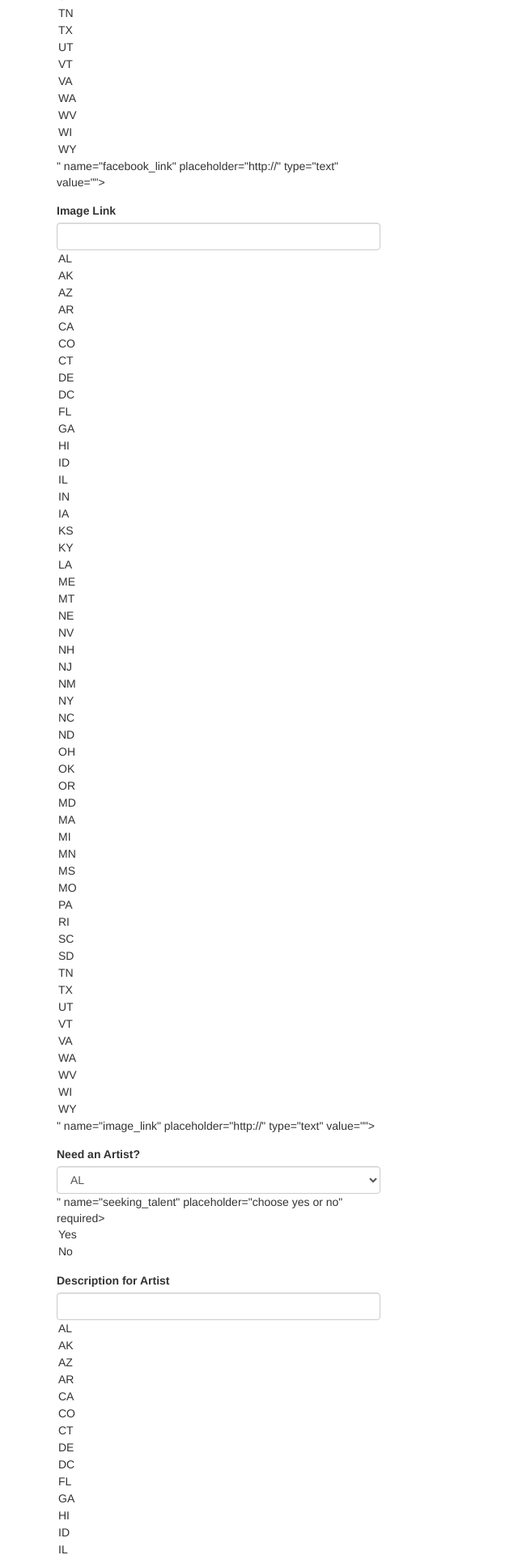
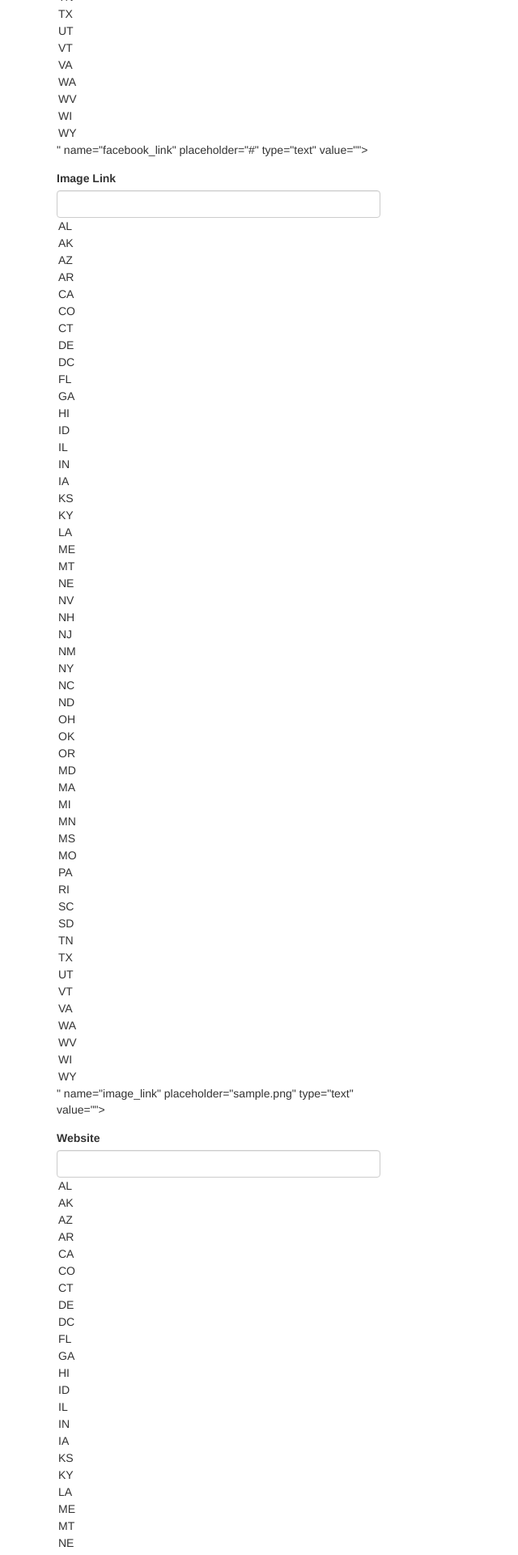
Before and after one commit to harivicky11/Fyyur, a Flask app: page /venues/1/edit in a window 1280 px wide. Shown: the part 1880-3800 px from the top of the page at 81% size, without its empty margins (0-640 px from the left). Run offline with Flask 2, Linux system fonts and the light colour scheme; tables that the repository leaves empty hold one stand-in row (values such as "Sample post"); some libraries are stand-ins or nearby versions.

Commit message:
Cleared up bugs on project

```diff
--- a/app.py
+++ b/app.py
@@ -95,14 +95,8 @@
 
 @app.route('/venues/search', methods=['POST'])
 def search_venues():
-    # TODO: implement search on artists with partial string search. Ensure it is case-insensitive.
-    # seach for Hop should return "The Musical Hop".
-    # search for "Music" should return "The Musical Hop" and "Park Square Live Music & Coffee"
-    # get the user search term
+
     search_term = request.form.get('search_term', '')
-
-    # find all venues matching search term
-    # including partial match and case-insensitive
     venues = Venue.query.filter(Venue.name.ilike(f'%{search_term}%')).all()
 
     response = {
@@ -130,9 +124,6 @@
 
 @app.route('/venues/<int:venue_id>')
 def show_venue(venue_id):
-    # shows the venue page with the given venue_id
-    # TODO: replace with real venue data from the venues table, using venue_id
-    # get all venues
     venue = Venue.query.filter_by(id=venue_id).first()
 
     # get all shows for given venue
@@ -177,6 +168,7 @@
         "city": venue.city,
         "state": venue.state,
         "phone": venue.phone,
+        "website": venue.website,
         "facebook_link": venue.facebook_link,
         "seeking_talent": venue.seeking_talent,
         "seeking_description": venue.seeking_description,
@@ -212,6 +204,7 @@
         phone_validator(phone)
         genres = form.genres.data
         facebook_link = form.facebook_link.data
+        website = form.website.data
         image_link = form.image_link.data
         seeking_talent = True if form.seeking_talent.data == 'Yes' else False
         seeking_description = form.seeking_description.data
@@ -219,7 +212,7 @@
         # create new Venue from form data
         venue = Venue(name=name, city=city, state=state, address=address,
                       phone=phone, genres=genres, facebook_link=facebook_link,
-                      image_link=image_link,
+                      website=website, image_link=image_link,
                       seeking_talent=seeking_talent,
                       seeking_description=seeking_description)
 
@@ -252,7 +245,7 @@
     try:
         # get venue, delete it, commit to db
 
-        venue = Venue.query.filter(Venue.id == venue_id).first()
+        venue = Venue.query.filter_by(id = venue_id).first()
         # print('Venue', venue)
         name = venue.name
 
@@ -374,6 +367,7 @@
         "city": artist.city,
         "state": artist.state,
         "phone": artist.phone,
+        "website": artist.website,
         "facebook_link": artist.facebook_link,
         "seeking_venue": artist.seeking_venue,
         "seeking_description": artist.seeking_description,
@@ -403,6 +397,7 @@
         "city": artist.city,
         "state": artist.state,
         "phone": artist.phone,
+        "website": artist.website,
         "facebook_link": artist.facebook_link,
         "seeking_venue": artist.seeking_venue,
         "seeking_description": artist.seeking_description,
@@ -434,6 +429,7 @@
         phone_validator(artist.phone)
         artist.facebook_link = form.facebook_link.data
         artist.image_link = form.image_link.data
+        artist.website = form.website.data
         artist.seeking_venue = True if form.seeking_venue.data == 'Yes' else False
         artist.seeking_description = form.seeking_description.data
 
@@ -476,6 +472,7 @@
         "city": venue.city,
         "state": venue.state,
         "phone": venue.phone,
+        "website": venue.website,
         "facebook_link": venue.facebook_link,
         "seeking_talent": venue.seeking_talent,
         "seeking_description": venue.seeking_description,
@@ -507,6 +504,7 @@
         # validate phone num
         phone_validator(venue.phone)
         venue.facebook_link = form.facebook_link.data
+        venue.website = form.website.data
         venue.image_link = form.image_link.data
         venue.seeking_talent = True if form.seeking_talent.data == 'Yes' else False
         venue.seeking_description = form.seeking_description.data
@@ -554,6 +552,7 @@
         phone_validator(phone)
         genres = form.genres.data
         facebook_link = form.facebook_link.data
+        website = form.website.data
         image_link = form.image_link.data
         seeking_venue = True if form.seeking_venue.data == 'Yes' else False
         seeking_description = form.seeking_description.data
@@ -561,7 +560,7 @@
         # create new artist from form data
         artist = Artist(name=name, city=city, state=state, phone=phone,
                         genres=genres, facebook_link=facebook_link,
-                        image_link=image_link,
+                        website=website, image_link=image_link,
                         seeking_venue=seeking_venue,
                         seeking_description=seeking_description)
 
--- a/forms.py
+++ b/forms.py
@@ -116,6 +116,7 @@
     facebook_link = StringField(
         'facebook_link', validators=[URL()]
     )
+    website = StringField('website', validators=[URL()])
     seeking_talent = SelectField(
         'seeking_talent', validators=[DataRequired()],
         choices=[
@@ -224,6 +225,7 @@
         # TODO implement enum restriction
         'facebook_link', validators=[URL()]
     )
+    website = StringField('website', validators=[URL()])
     seeking_venue = SelectField(
         'seeking_venue', validators=[DataRequired()],
         choices=[
--- a/models.py
+++ b/models.py
@@ -31,6 +31,7 @@
     image_link = db.Column(db.String(500))
     facebook_link = db.Column(db.String(120))
     genres = db.Column("genres", db.ARRAY(db.String()), nullable=False)
+    website = db.Column(db.String(500))
     seeking_talent = db.Column(db.Boolean, default=True)
     seeking_description = db.Column(db.String(120))
     shows = db.relationship('Show', backref='venue', lazy=True)
@@ -51,12 +52,13 @@
     genres = db.Column("genres", db.ARRAY(db.String()), nullable=False)
     image_link = db.Column(db.String(500))
     facebook_link = db.Column(db.String(120))
+    website = db.Column(db.String(500))
     seeking_venue = db.Column(db.Boolean, default=True)
     seeking_description = db.Column(db.String(120))
     shows = db.relationship('Show', backref='artist', lazy=True)
 
     def __repr__(self):
-        return f'<Venue {self.id} {self.name}>'
+        return f'<Artist {self.id} {self.name}>'
 
     # TODO: implement any missing fields, as a database migration using Flask-Migrate --> Completed
 
--- a/templates/forms/edit_venue.html
+++ b/templates/forms/edit_venue.html
@@ -7,47 +7,51 @@
         title="Back to homepage"><i class="fa fa-home pull-right"></i></a></h3>
     <div class="form-group">
       <label for="name">Name</label>
-      {{ form.name(class_ = 'form-control', autofocus = true) }}
+      {{ form.name(class_ = 'form-control', placeholder=venue.name, autofocus = true) }}
     </div>
     <div class="form-group">
       <label>City & State</label>
       <div class="form-inline">
         <div class="form-group">
-          {{ form.city(class_ = 'form-control', placeholder='City', autofocus = true) }}
+          {{ form.city(class_ = 'form-control', placeholder=venue.city, autofocus = true) }}
         </div>
         <div class="form-group">
-          {{ form.state(class_ = 'form-control', placeholder='State', autofocus = true) }}
+          {{ form.state(class_ = 'form-control', placeholder=venue.state, autofocus = true) }}
         </div>
       </div>
     </div>
     <div class="form-group">
       <label for="address">Address</label>
-      {{ form.address(class_ = 'form-control', autofocus = true) }}
+      {{ form.address(class_ = 'form-control',placeholder=venue.address, autofocus = true) }}
     </div>
     <div class="form-group">
       <label for="phone">Phone</label>
-      {{ form.phone(class_ = 'form-control', placeholder='xxx-xxx-xxxx', autofocus = true) }}
+      {{ form.phone(class_ = 'form-control', placeholder=venue.phone, autofocus = true) }}
     </div>
     <div class="form-group">
       <label for="genres">Genres</label>
       <small>Ctrl+Click to select multiple</small>
-      {{ form.genres(class_ = 'form-control', placeholder='Genres, separated by commas', id=form.state, autofocus = true) }}
+      {{ form.genres(class_ = 'form-control', placeholder=venue.genres, id=form.state, autofocus = true) }}
     </div>
     <div class="form-group">
       <label for="genres">Facebook Link</label>
-      {{ form.facebook_link(class_ = 'form-control', placeholder='http://', id=form.state, autofocus = true) }}
+      {{ form.facebook_link(class_ = 'form-control', placeholder=venue.facebook_link, id=form.state, autofocus = true) }}
     </div>
     <div class="form-group">
       <label for="genres">Image Link</label>
-      {{ form.image_link(class_ = 'form-control', placeholder='http://', id=form.state, autofocus = true) }}
+      {{ form.image_link(class_ = 'form-control', placeholder=venue.image_link, id=form.state, autofocus = true) }}
+    </div>
+    <div class="form-group">
+      <label for="genres">Website</label>
+      {{ form.website(class_ = 'form-control', placeholder=venue.website, id=form.state, autofocus = true) }}
     </div>
     <div class="form-group">
       <label>Need an Artist?</label>
-      {{ form.seeking_talent(class_ = 'form-control', placeholder='choose yes or no', id=form.state, autofocus = true) }}
+      {{ form.seeking_talent(class_ = 'form-control', placeholder=venue.seeking_talent, id=form.state, autofocus = true) }}
     </div>
     <div class="form-group">
       <label>Description for Artist</label>
-      {{ form.seeking_description(class_ = 'form-control', placeholder='what you expect of the artist', id=form.state, autofocus = true) }}
+      {{ form.seeking_description(class_ = 'form-control', placeholder=venue.seeking_description, id=form.state, autofocus = true) }}
     </div>
     <input type="submit" value="Edit Venue" class="btn btn-primary btn-lg btn-block">
   </form>
--- a/templates/forms/new_artist.html
+++ b/templates/forms/new_artist.html
@@ -37,6 +37,10 @@
       {{ form.image_link(class_ = 'form-control', placeholder='http://', id=form.state, autofocus = true)}}
     </div>
     <div class="form-group">
+      <label for="genres">Website</label>
+      {{ form.website(class_ = 'form-control', placeholder='http://', id=form.state, autofocus = true)}}
+    </div>
+    <div class="form-group">
       <label>Do you need a Venue</label>
       {{form.seeking_venue(class_ = 'form-control', placeholder='choose yes or no', autofocus = true)}}
     </div>
--- a/templates/forms/new_venue.html
+++ b/templates/forms/new_venue.html
@@ -42,6 +42,10 @@
       {{ form.image_link(class_ = 'form-control', placeholder='http://', id=form.state, autofocus = true) }}
     </div>
     <div class="form-group">
+      <label for="genres">Website</label>
+      {{ form.website(class_ = 'form-control', placeholder='http://', id=form.state, autofocus = true) }}
+    </div>
+    <div class="form-group">
       <label>Need an Artist?</label>
       {{form.seeking_talent(class_ = 'form-control', placeholder='choose yes or no', autofocus = true)}}
     </div>
```
Also changed, not shown: migrations/versions/43d42ed4b4de_.py (added, +30 -0 lines), templates/forms/edit_artist.html (+13 -9 lines), templates/pages/show_artist.html (+22 -0 lines), templates/pages/show_venue.html (+22 -0 lines).
